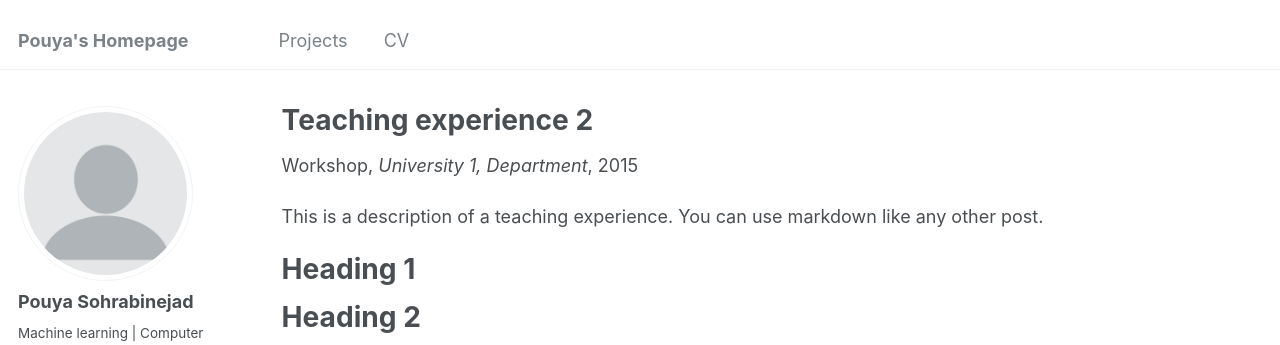
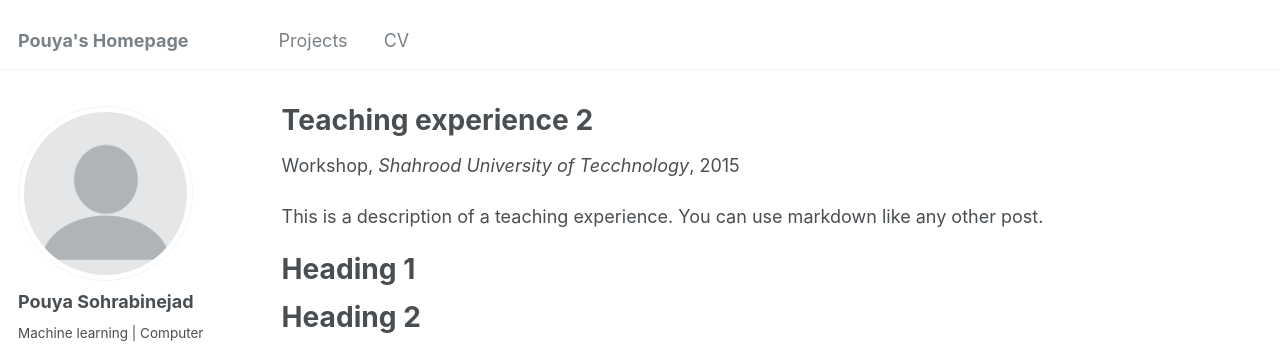
Before and after one commit to PouyaSonej/PouyaSonej.github.io, a Jekyll site: the page built from _teaching/project-2.md, in a window 1280 px wide and 1078 px high. Shown: the top 345 px of the window. Built offline with Jekyll 4.4.1, drawn with Linux system fonts in a browser that asks for light colours; some web fonts are replaced.

Commit message:
Update and rename teaching-2.md to project-2.md

```diff
--- a/_teaching/teaching-2.md
+++ b/_teaching/project-2.md
@@ -3,7 +3,7 @@ title: "Teaching experience 2"
 collection: teaching
 type: "Workshop"
 permalink: /teaching/2015-spring-teaching-1
-venue: "University 1, Department"
+venue: "Shahrood University of Tecchnology"
 date: 2015-01-01
 location: "City, Country"
 ---
```
